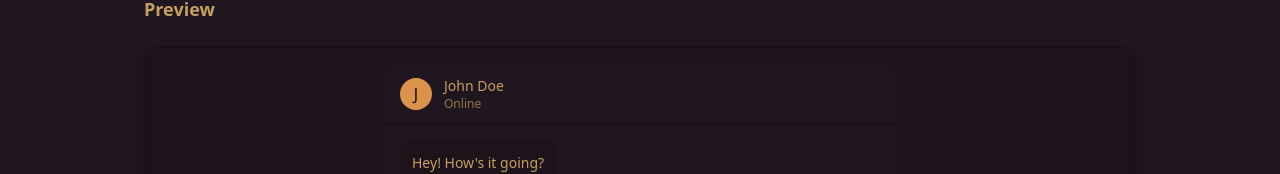
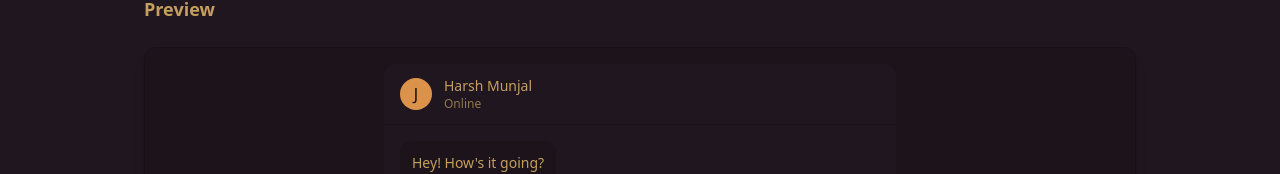
Before and after one commit to harshmunjal20/PulseChat, a React (Vite) app in the folder frontend/: page /settings in a window 1280 px wide. Shown: the part 491-665 px from the top of the page. Built offline with nearby package versions, Linux system fonts and the light colour scheme; no server answers.

Commit message:
Names Changed for consistency

```diff
--- a/frontend/src/pages/SettingsPage.jsx
+++ b/frontend/src/pages/SettingsPage.jsx
@@ -57,7 +57,7 @@ const SettingsPage = () => {
                       J
                     </div>
                     <div>
-                      <h3 className="font-medium text-sm">John Doe</h3>
+                      <h3 className="font-medium text-sm">Harsh Munjal</h3>
                       <p className="text-xs text-base-content/70">Online</p>
                     </div>
                   </div>
```
